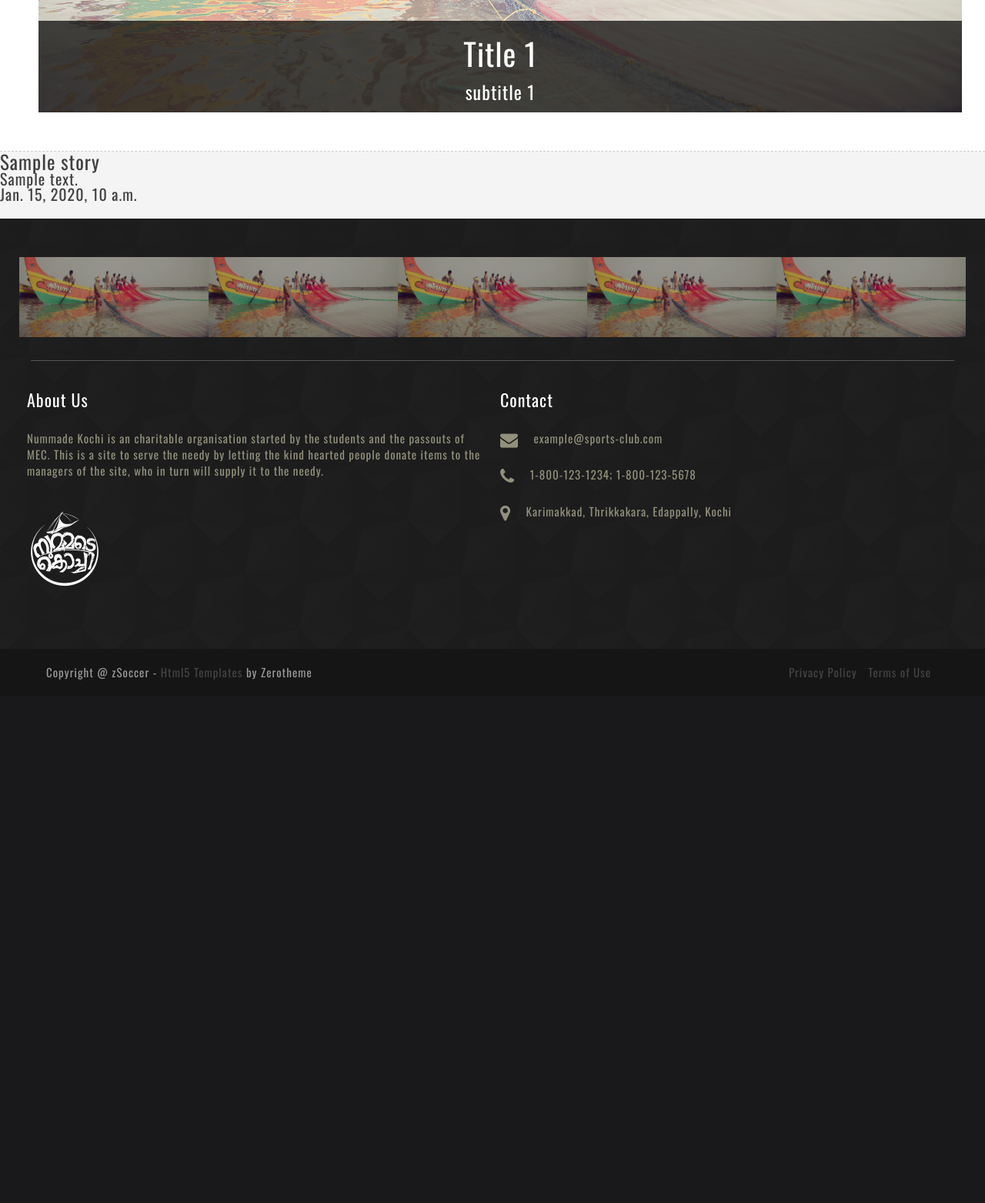
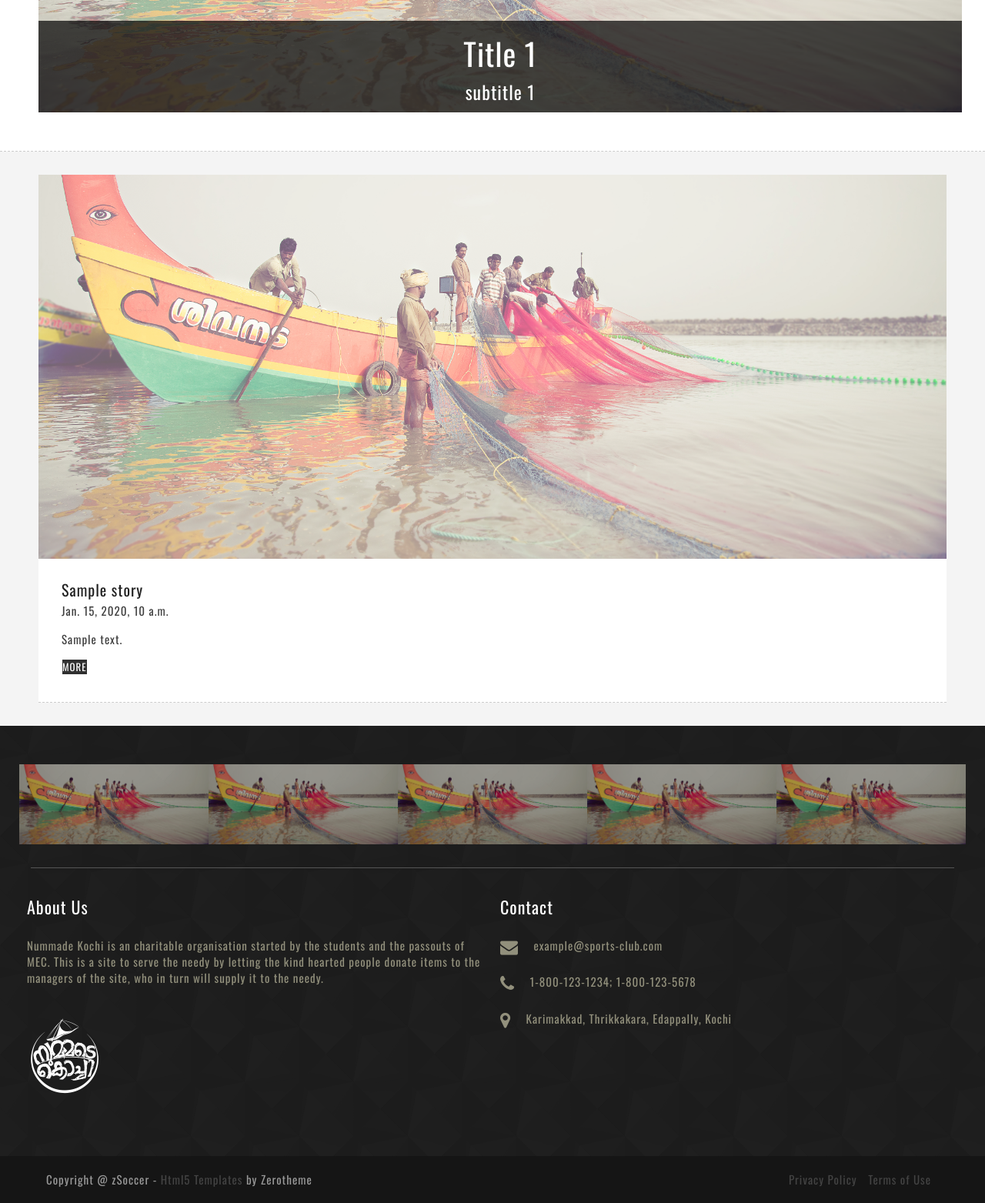
Before and after one commit to guyandtheworld/Nummade-Kochi, a Django app: template nummadekochi/core/templates/core/stories.html in a window 1280 px wide. Shown: the part 538-2101 px from the top of the page at 77% size. Before the commit the page ends 1421 px from the top, so only its background shows below. Run offline with Django 3.2, Linux system fonts and the light colour scheme; the template is opened without the code that fills it: most values are stand-ins (such as "Sample title", 1, 10 or a date in 2020); some libraries are stand-ins or nearby versions; some web fonts are replaced.

Commit message:
add template to stories page

```diff
--- a/nummadekochi/core/templates/core/stories.html
+++ b/nummadekochi/core/templates/core/stories.html
@@ -12,11 +12,30 @@
 
 {% block body %}
     {% for story in stories %}
-        <div>
-            <h2>{{ story.title }}</h2>
-            <h4>{{ story.description }}</h4>
-            <h4>{{ story.created_date }}</h4>
-            <br>
-        </div>
+      <section id="container" class="sub-page">
+      	<div class="wrap-container zerogrid">
+      		<div id="main-content" class="col-1-1">
+      			<div class="wrap-col">
+      				<div class="wrap-content">
+      					<article>
+      						<div class="art-header">
+
+      							<img src="{% static 'images/headbg.png' %}">
+      						</div>
+      						<div class="art-content">
+      							<a href="#"><h3>{{ story.title }} </h3></a>
+      							<div class="info">{{ story.created_date }}</div>
+      							<p>{{ story.description }}</p>
+      							<a class="button button02" href="#">MORE</a>
+      						</div>
+      					</article>
+
+
+      				</div>
+      			</div>
+      		</div>
+
+      	</div>
+      </section>
     {% endfor %}
 {% endblock body %}
```
